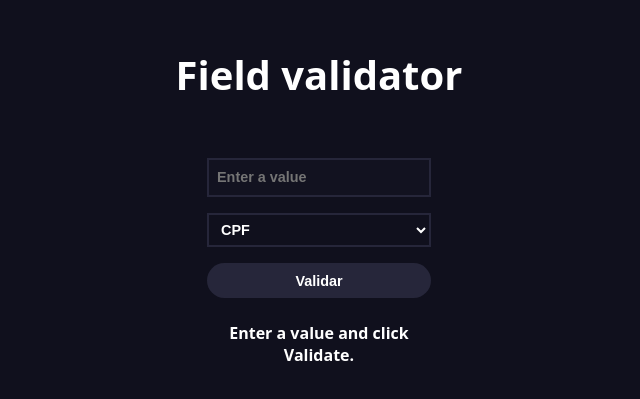
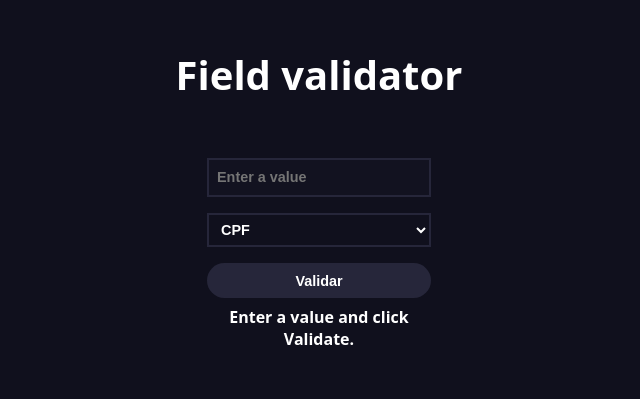
Before and after one commit to RobotEby/Field-validator, a website built with Vite: page index.html in a window 1280 px wide. Shown: the part 193-592 px from the top of the page, without its empty margins (329-969 px from the left). Built offline with nearby package versions, Linux system fonts and the light colour scheme.

Commit message:
feat: font size and margin element added

```diff
--- a/src/index.css
+++ b/src/index.css
@@ -74,6 +74,8 @@ header {
 }
 
 #answer {
-text-align: center;
-font-weight: bolder;
+    text-align: center;
+    font-weight: bolder;
+    font-size: 2vh;
+    margin: 0 auto;
 }
```
